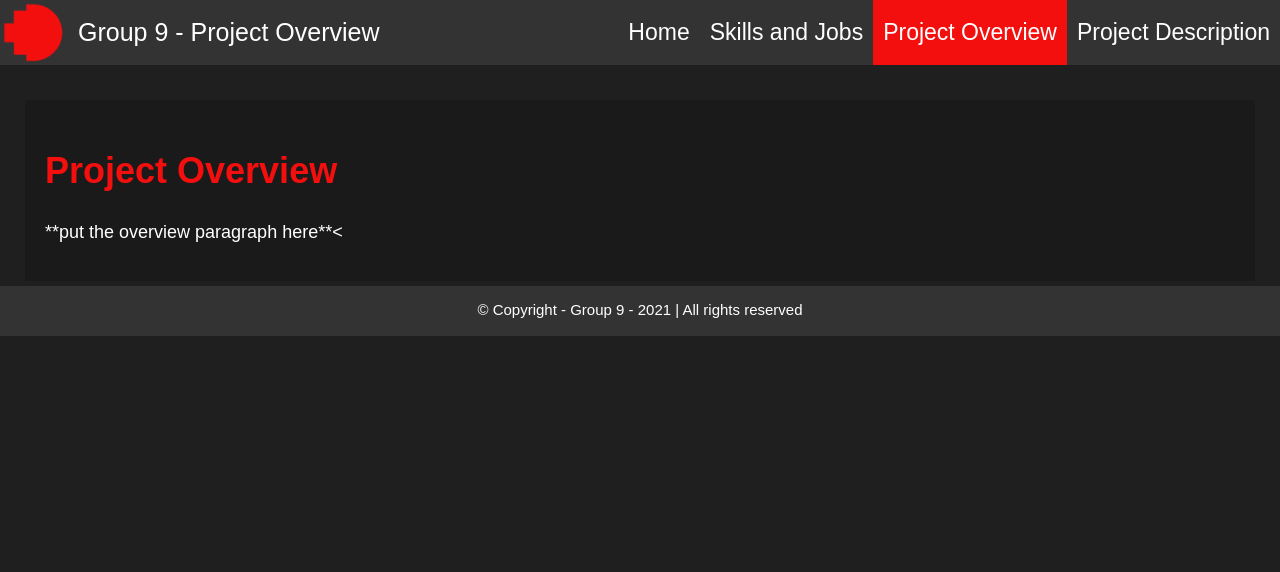
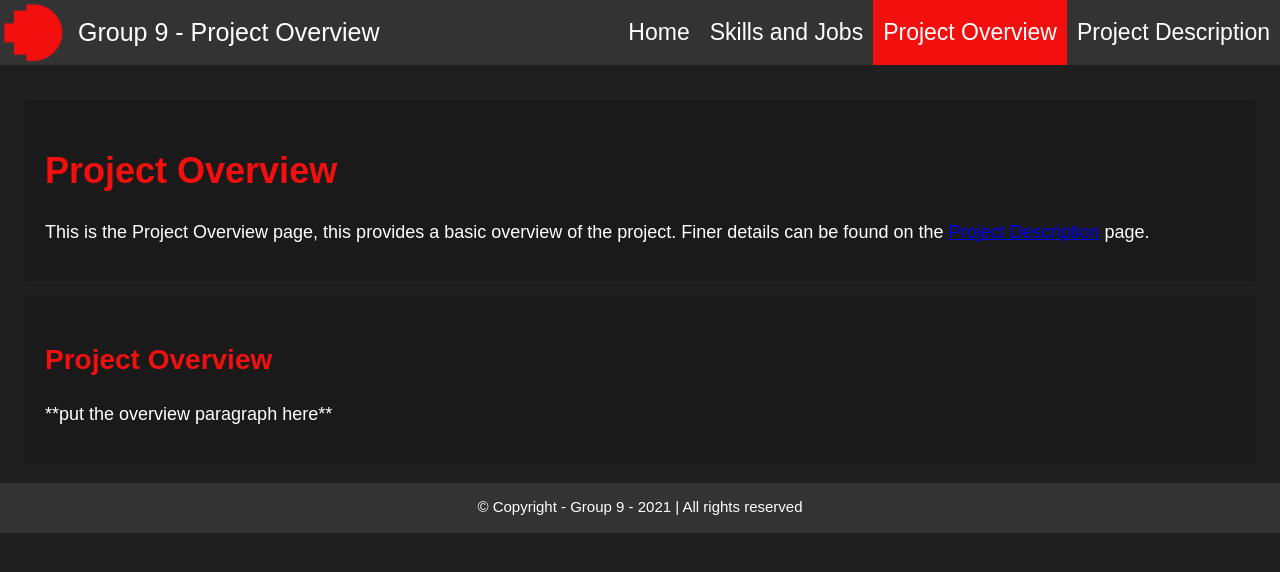
Before and after one commit to JackGardnerRMIT/Group9Assignment3, a plain HTML site: page overview.html in a window 1280 px wide. Drawn offline with Linux system fonts and the light colour scheme.

Commit message:
Update overview.html

```diff
--- a/overview.html
+++ b/overview.html
@@ -33,7 +33,12 @@ Last modified: 22/5/2021
 
     <div class="introbox">
         <h2 style="color:#F40F0F;">Project Overview</h2>
-            <p>**put the overview paragraph here**<</p>
+            <p>This is the Project Overview page, this provides a basic overview of the project. Finer details can be found on the <a href="description.html">Project Description</a> page.</p>
+    </div>
+
+    <div class="box">
+        <h3 style="color:#F40F0F;">Project Overview</h3>
+            <p>**put the overview paragraph here**</p>
     </div>
 
 <!-- footer -->
```
